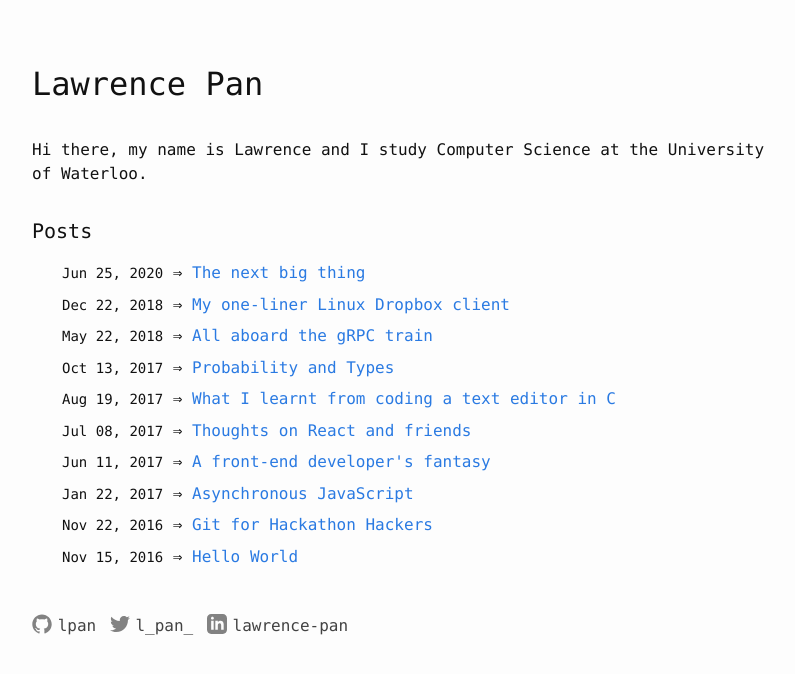
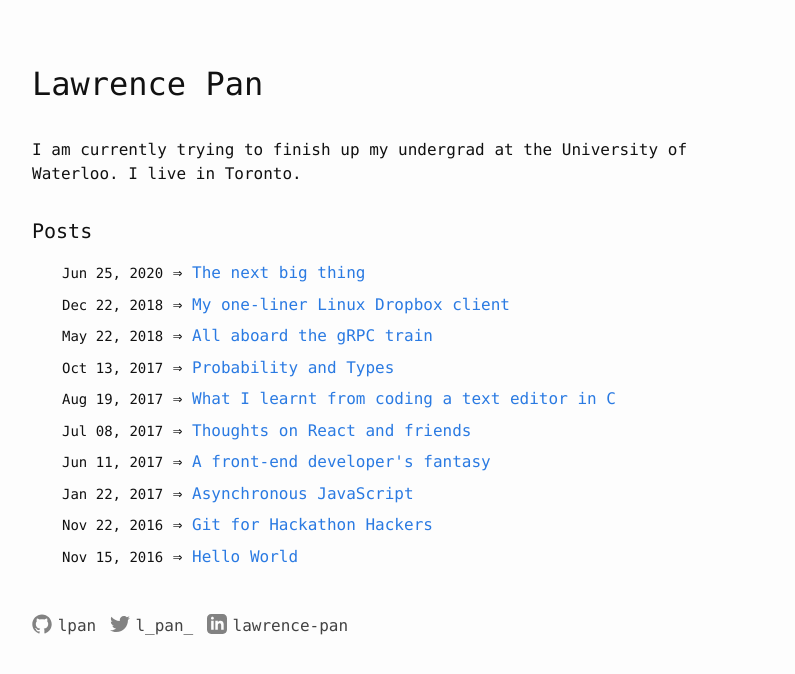
Before and after one commit to lpan/lpan.github.io, a Jekyll site: the page built from index.html, in a window 1280 px wide. Shown: the top 674 px of the page, without its empty margins (238-1033 px from the left). Built offline with Jekyll 4.4.1, drawn with Linux system fonts in a browser that asks for light colours.

Commit message:
better page

```diff
--- a/_includes/intro.md
+++ b/_includes/intro.md
@@ -1,2 +1,2 @@
-Hi there, my name is Lawrence and I study Computer Science at the University of
-Waterloo.
+I am currently trying to finish up my undergrad at the University of Waterloo. I
+live in Toronto.
```
